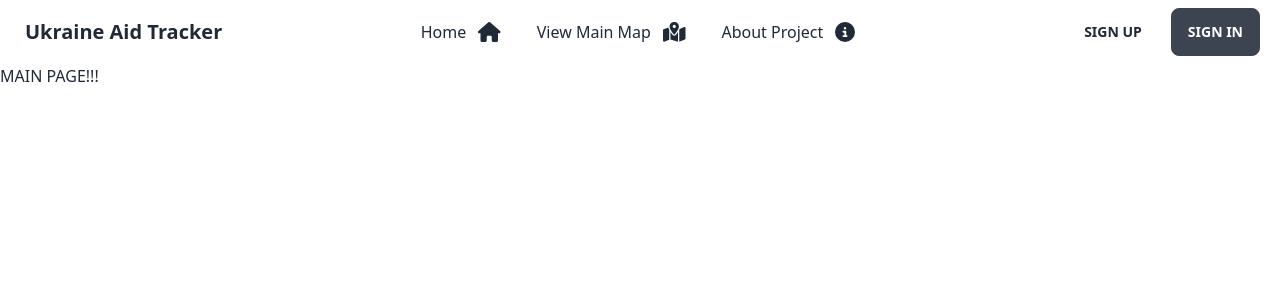
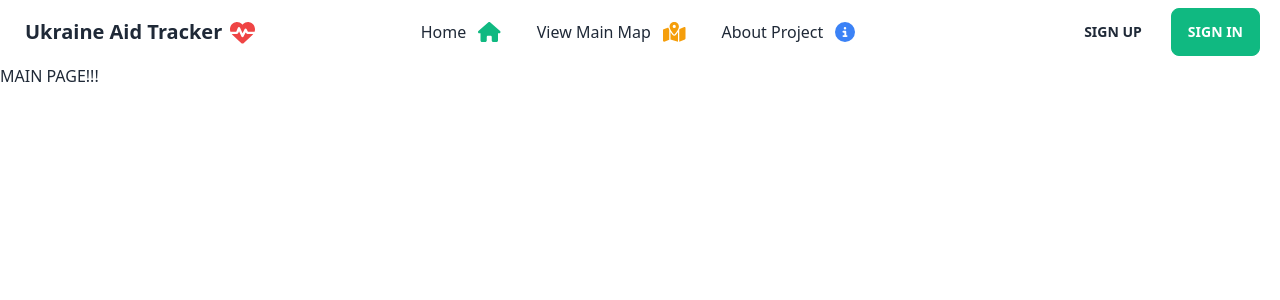
Before and after one commit to AGuyWhoIsBored/ukraid, a Next.js app: page /main in a window 1280 px wide. Shown: the top 300 px of the page. Built offline with nearby package versions, Linux system fonts and the light colour scheme.

Commit message:
more work on header

```diff
--- a/client/components/common/Header.tsx
+++ b/client/components/common/Header.tsx
@@ -4,6 +4,7 @@ import {
   faHome,
   faMapLocationDot,
   faCircleInfo,
+  faHeartPulse,
 } from "@fortawesome/free-solid-svg-icons";
 
 export default function Header() {
@@ -35,7 +36,11 @@ export default function Header() {
               <Link href="/">
                 <a className="flex justify-between w-full mb-1 py-2">
                   <span>Home</span>
-                  <FontAwesomeIcon icon={faHome} size="lg" />
+                  <FontAwesomeIcon
+                    icon={faHome}
+                    size="lg"
+                    className="text-emerald-500"
+                  />
                 </a>
               </Link>
             </li>
@@ -43,7 +48,11 @@ export default function Header() {
               <Link href="/main">
                 <a className="flex justify-between w-full mb-1 py-2">
                   <span>View Main Map</span>
-                  <FontAwesomeIcon icon={faMapLocationDot} size="lg" />
+                  <FontAwesomeIcon
+                    icon={faMapLocationDot}
+                    size="lg"
+                    className="text-amber-500"
+                  />
                 </a>
               </Link>
             </li>
@@ -51,15 +60,24 @@ export default function Header() {
               <Link href="/about">
                 <a className="flex justify-between w-full py-2">
                   <span>About Project</span>
-                  <FontAwesomeIcon icon={faCircleInfo} size="lg" />
+                  <FontAwesomeIcon
+                    icon={faCircleInfo}
+                    size="lg"
+                    className="text-blue-500"
+                  />
                 </a>
               </Link>
             </li>
           </ul>
         </div>
         <Link href="/">
-          <a className="btn btn-ghost normal-case text-xl">
-            Ukraine Aid Tracker
+          <a className="btn btn-ghost normal-case text-xl flex justify-between">
+            <span>Ukraine Aid Tracker</span>
+            <FontAwesomeIcon
+              icon={faHeartPulse}
+              size="lg"
+              className="text-red-500 ml-2"
+            />
           </a>
         </Link>
       </div>
@@ -69,7 +87,11 @@ export default function Header() {
             <Link href="/">
               <a className="flex justify-between w-full mr-1">
                 <span>Home</span>
-                <FontAwesomeIcon icon={faHome} size="lg" />
+                <FontAwesomeIcon
+                  icon={faHome}
+                  size="lg"
+                  className="text-emerald-500"
+                />
               </a>
             </Link>
           </li>
@@ -77,7 +99,11 @@ export default function Header() {
             <Link href="/main">
               <a className="flex justify-between w-full mr-1">
                 <span>View Main Map</span>
-                <FontAwesomeIcon icon={faMapLocationDot} size="lg" />
+                <FontAwesomeIcon
+                  icon={faMapLocationDot}
+                  size="lg"
+                  className="text-amber-500"
+                />
               </a>
             </Link>
           </li>
@@ -85,15 +111,23 @@ export default function Header() {
             <Link href="/about">
               <a className="flex justify-between w-full mr-1">
                 <span>About Project</span>
-                <FontAwesomeIcon icon={faCircleInfo} size="lg" />
+                <FontAwesomeIcon
+                  icon={faCircleInfo}
+                  size="lg"
+                  className="text-blue-500"
+                />
               </a>
             </Link>
           </li>
         </ul>
       </div>
       <div className="navbar-end">
-        <a className="btn btn-ghost mr-3">Sign Up</a>
-        <a className="btn mr-3">Sign In</a>
+        <Link href="/register">
+          <a className="btn btn-ghost mr-3">Sign Up</a>
+        </Link>
+        <Link href="/login">
+          <a className="btn mr-3 btn-accent text-white">Sign In</a>
+        </Link>
       </div>
     </div>
   );
--- a/tailwind.config.js
+++ b/tailwind.config.js
@@ -1,3 +1,7 @@
+const {
+  "[data-theme=light]": lightTheme,
+} = require("daisyui/src/colors/themes");
+
 module.exports = {
   content: [
     "./pages/**/*.{js,ts,jsx,tsx}",
@@ -7,4 +11,20 @@ module.exports = {
     extend: {},
   },
   plugins: [require("daisyui")],
+
+  daisyui: {
+    themes: [
+      {
+        // overriding some properties of the light theme we are using
+        light: {
+          ...lightTheme,
+          primary: "#d1d5db", // base-300
+          accent: "#10b981",
+          "accent-focus": "#0fa674",
+          // secondary: '#ff784f',
+          // 'secondary-focus': '#ff5724'
+        },
+      },
+    ],
+  },
 };
```
